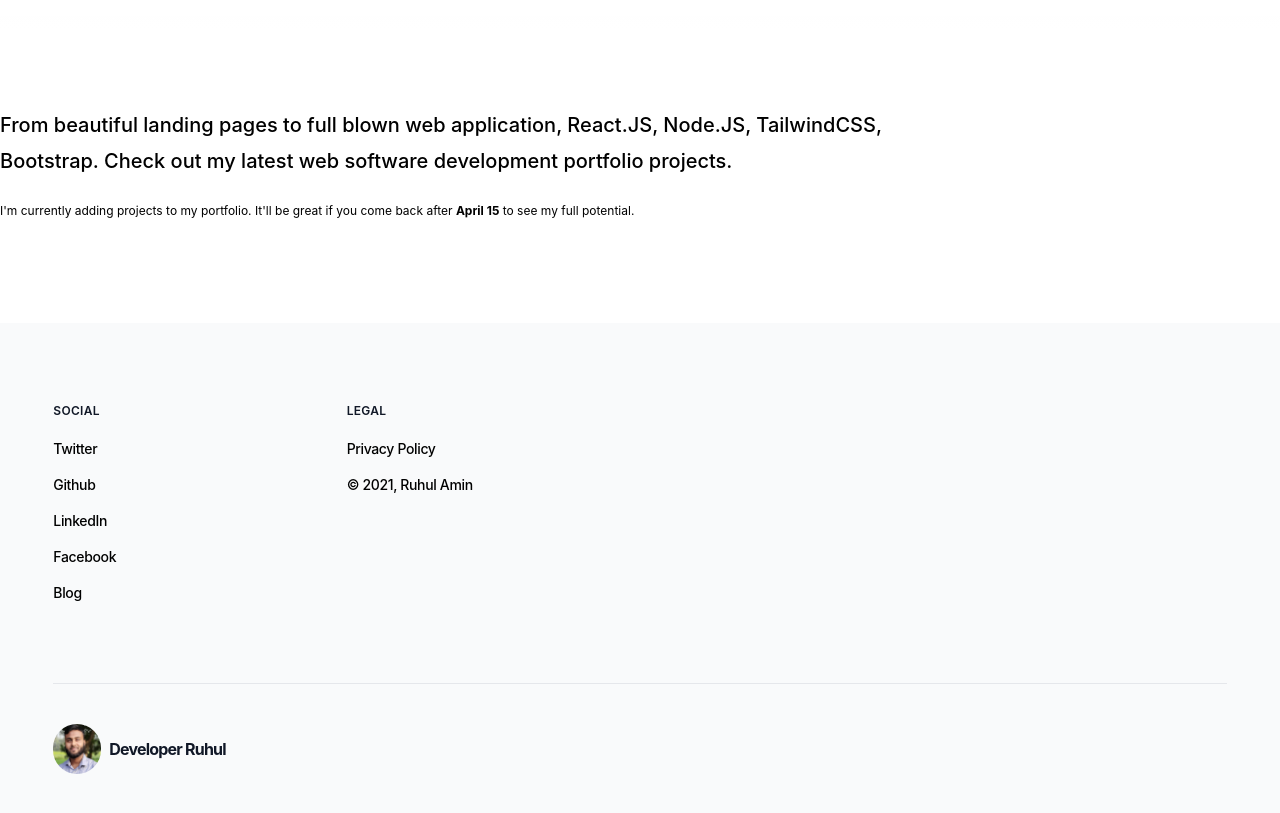
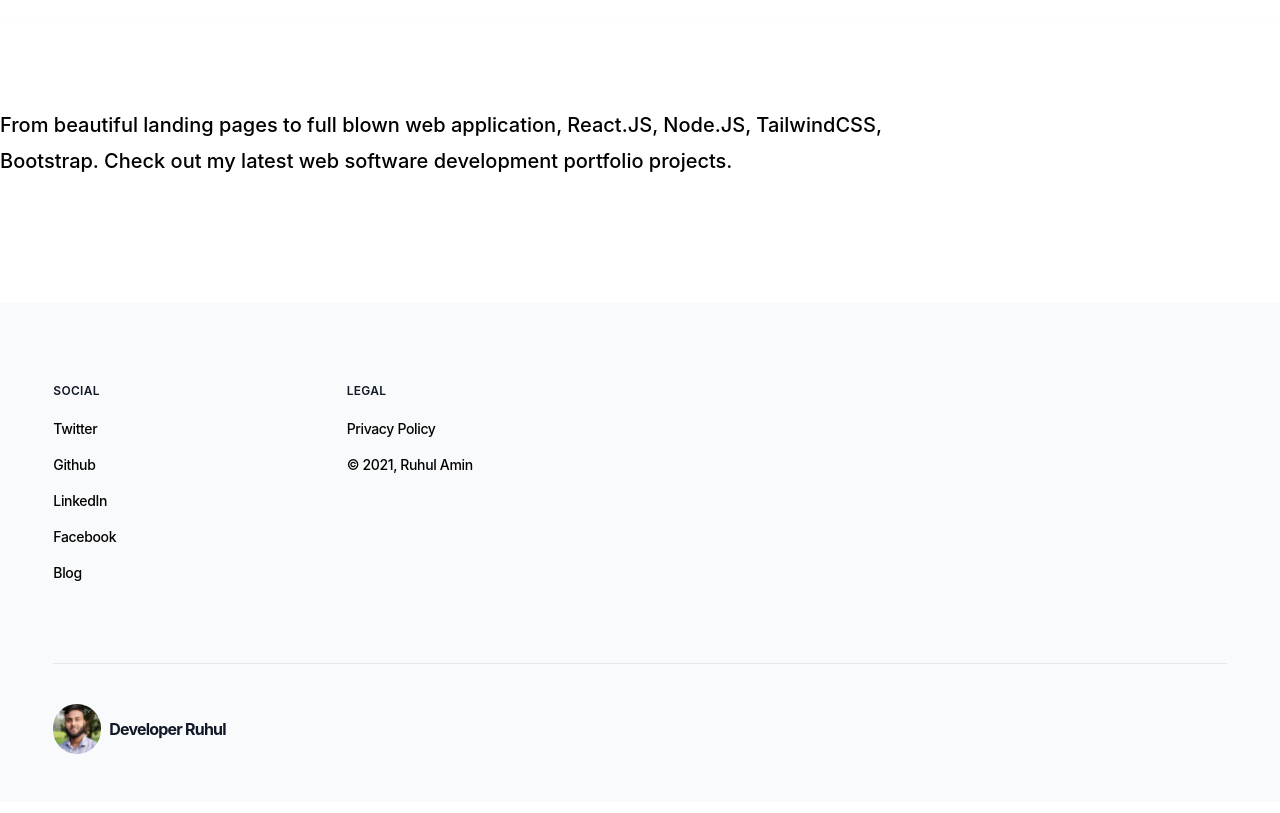
Before and after one commit to developerruhul/ruhulamin.dev, a Gatsby site: page /work/work-header in a window 1280 px wide. Shown: the part 101-914 px from the top of the page. Built offline with nearby package versions, Linux system fonts and the light colour scheme; Gatsby itself is replaced by a stand-in of ours; what @tailwindcss/typography would draw is missing.

Commit message:
remove come back later notice

```diff
--- a/src/pages/work/work-header.js
+++ b/src/pages/work/work-header.js
@@ -12,10 +12,6 @@ const WorkHeader = () => {
           Node.JS, TailwindCSS, Bootstrap. Check out my latest web software
           development portfolio projects.
         </p>
-        <p className='text-xs text-left mt-2 sm:mt-6'>
-          I'm currently adding projects to my portfolio. It'll be great if you
-          come back after <b>April 15</b> to see my full potential.
-        </p>
       </div>
     </article>
   );
```
